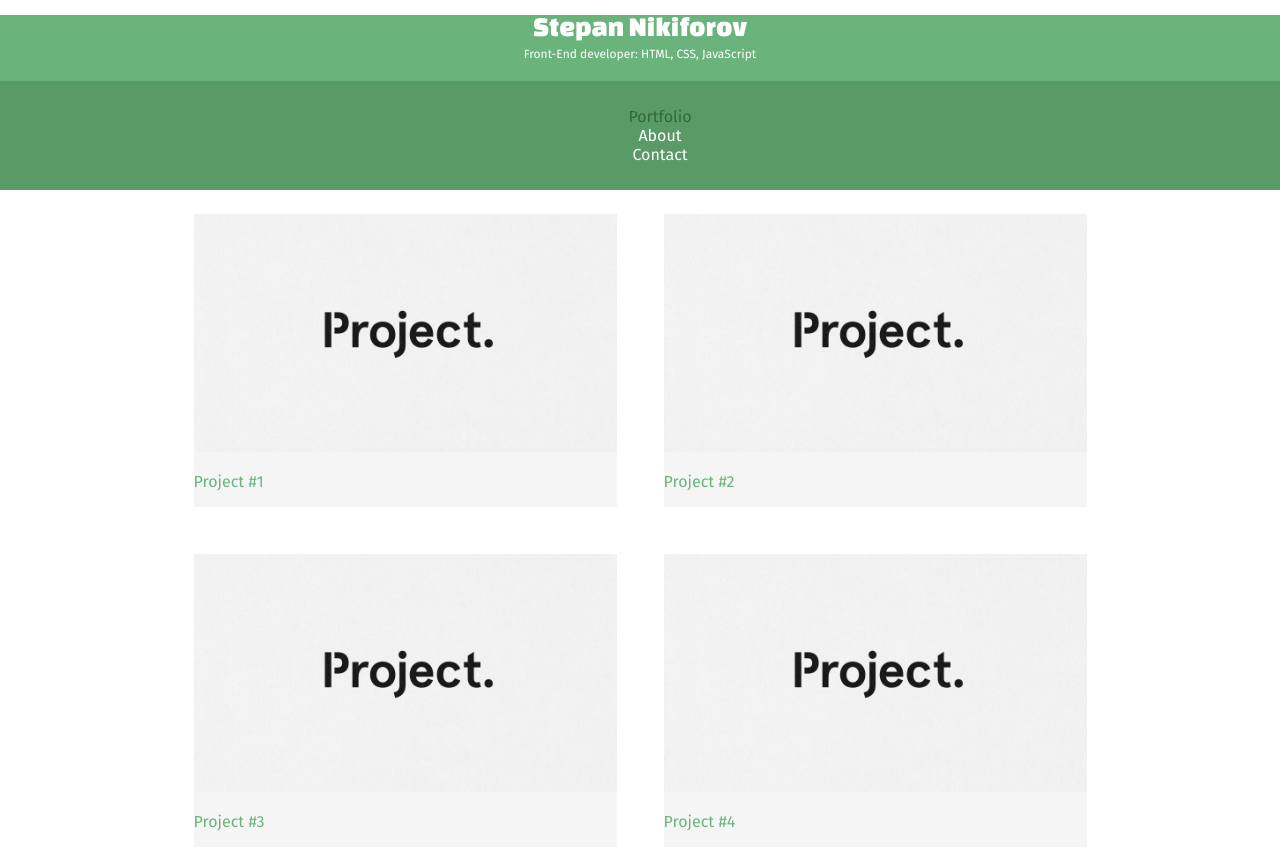
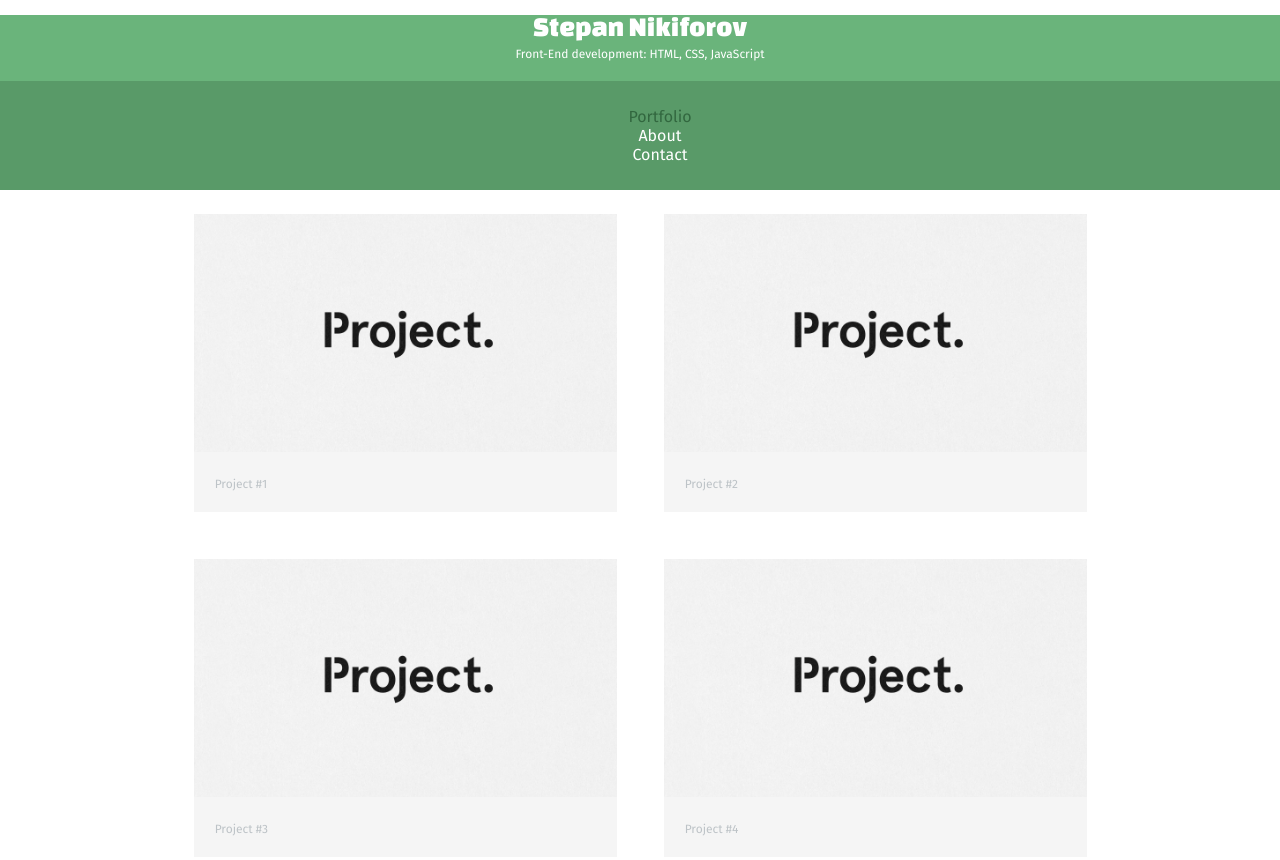
Before and after one commit to stepan001/stepan001.github.io, a plain HTML site: page index.html in a window 1280 px wide. Shown: the top 860 px of the page. Drawn offline with Linux system fonts and the light colour scheme.

Commit message:
Minor improvements

```diff
--- a/css/main.css
+++ b/css/main.css
@@ -67,8 +67,10 @@ FOOTER
 footer {
   font-size: 0.75em;
   text-align: center;
+  clear: both;
   padding-top: 50px;
   color: #ccc;
+
 }
 
 
@@ -89,6 +91,13 @@ PAGE: PORTFOLIO
   margin: 2.5%;
   background-color: #f5f5f5;
   color: #bdc3c7;
+}
+
+#gallery li a p {
+	margin: 0;
+	padding: 5%;
+	font-size: 0.75em;
+	color: #bdc3c7;
 }
 
 
--- a/index.html
+++ b/index.html
@@ -12,7 +12,7 @@
 	<header>
 		<a href="index.html" id="logo">
 			<h1> Stepan Nikiforov </h1>
-			<h2> Front-End developer: HTML, CSS, JavaScript </h2>
+			<h2> Front-End development: HTML, CSS, JavaScript </h2>
 		</a>
 		<nav>
 			<ul>
```
